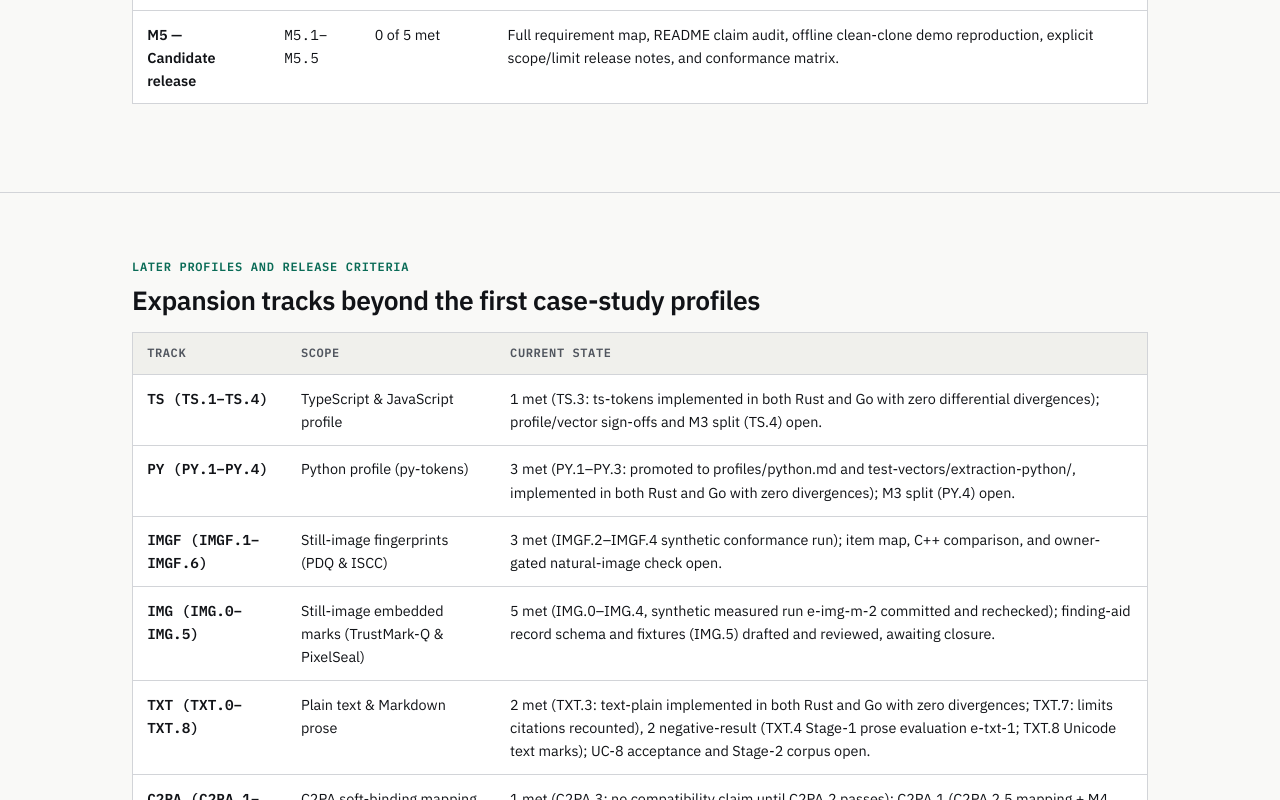
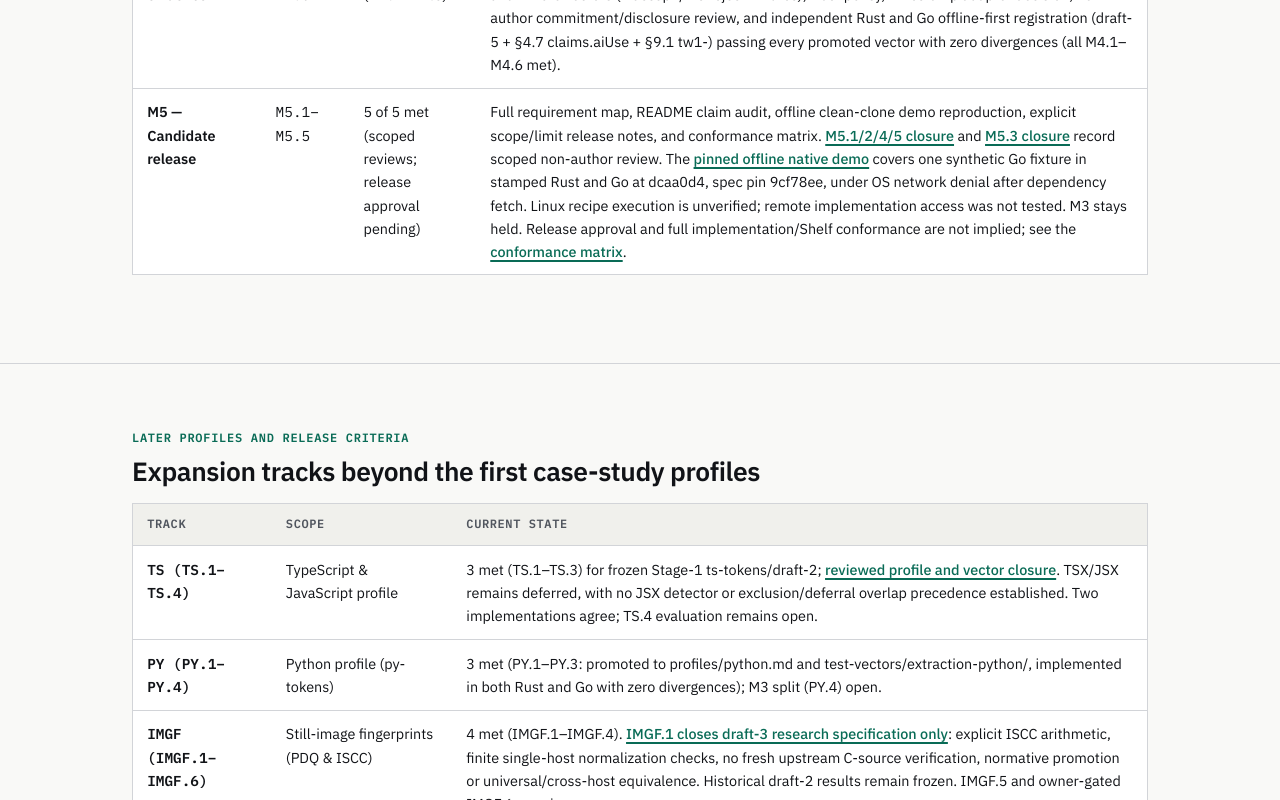
Before and after one commit to connorburgess/traceweave-web, a Next.js app: page /roadmap in a window 1280 px wide. Shown: the part 1820-2620 px from the top of the page. Built offline with nearby package versions, Linux system fonts and the light colour scheme.

Commit message:
Sync scoped M5 and profile closures to roadmap-v2 d66e4b9

```diff
--- a/content/pages/roadmap.md
+++ b/content/pages/roadmap.md
@@ -30,7 +30,7 @@ sections:
           Close when a decision record is committed — for example setting a
           false-alarm budget or choosing whether to omit embedding.
     countsHeading: Current gate counts
-    countsIntro: "Taken from published spec commit `7e30cb7` (verified 2026-11-26), {{source:ROADMAP.md#progress-count}}:"
+    countsIntro: "Taken from published `roadmap-v2` commit `d66e4b942c8ca7da1585cc5f19932456a82f5f1d` (verified 2026-11-26; spec `main` remains at `7e30cb7`), {{source:ROADMAP.md#progress-count}}:"
     countsHeaders:
       - Gate group
       - Total
@@ -114,7 +114,16 @@ sections:
         summary: >-
           Full requirement map, README claim audit, offline clean-clone demo
           reproduction, explicit scope/limit release notes, and conformance
-          matrix.
+          matrix. [M5.1/2/4/5 closure](spec:research/reviews/m5-gate-closure-07c98ca.md)
+          and [M5.3 closure](spec:research/reviews/m5-3-gate-closure-24bb4b8.md)
+          record scoped non-author review. The
+          [pinned offline native demo](https://github.com/connorburgess/traceweave-spec/blob/d66e4b942c8ca7da1585cc5f19932456a82f5f1d/docs/release/offline-demo.md)
+          covers one synthetic Go fixture in stamped Rust and Go at dcaa0d4,
+          spec pin 9cf78ee, under OS network denial after dependency fetch.
+          Linux recipe execution is unverified; remote implementation access
+          was not tested. M3 stays held. Release approval and full
+          implementation/Shelf conformance are not implied; see the
+          [conformance matrix](spec:docs/release/conformance-matrix.md).
 
   - type: tracks-table
     id: later-heading
@@ -128,9 +137,11 @@ sections:
       - track: TS (TS.1–TS.4)
         scope: TypeScript & JavaScript profile
         state: >-
-          1 met (TS.3: ts-tokens implemented in both Rust and Go with zero
-          differential divergences); profile/vector sign-offs and M3 split
-          (TS.4) open.
+          3 met (TS.1–TS.3) for frozen Stage-1 ts-tokens/draft-2;
+          [reviewed profile and vector closure](spec:research/reviews/img-ts-txt-five-gate-closure-73b6d5c.md).
+          TSX/JSX remains deferred, with no JSX detector or exclusion/deferral
+          overlap precedence established. Two implementations agree; TS.4
+          evaluation remains open.
       - track: PY (PY.1–PY.4)
         scope: Python profile (py-tokens)
         state: >-
@@ -140,19 +151,25 @@ sections:
       - track: IMGF (IMGF.1–IMGF.6)
         scope: Still-image fingerprints (PDQ & ISCC)
         state: >-
-          {{fact:track.imgf.met}} met (IMGF.2–IMGF.4 synthetic conformance run);
-          item map, C++ comparison, and owner-gated natural-image check open.
+          {{fact:track.imgf.met}} met (IMGF.1–IMGF.4).
+          [IMGF.1 closes draft-3 research specification only](spec:research/reviews/imgf1-gate-closure-db2848c.md):
+          explicit ISCC arithmetic, finite single-host normalization checks,
+          no fresh upstream C-source verification, normative promotion or
+          universal/cross-host equivalence. Historical draft-2 results remain
+          frozen. IMGF.5 and owner-gated IMGF.6 remain open.
       - track: IMG (IMG.0–IMG.5)
         scope: Still-image embedded marks (TrustMark-Q & PixelSeal)
         state: >-
-          {{fact:track.img.met}} met (IMG.0–IMG.4, synthetic measured run
-          e-img-m-2 committed and rechecked); finding-aid record schema and
-          fixtures (IMG.5) drafted and reviewed, awaiting closure.
+          {{fact:track.img.met}} met (IMG.0–IMG.5). Synthetic e-img-m-2 remains
+          bounded; IMG.5 closes reviewed draft schema accommodation only,
+          without normative promotion, origin proof or C2PA interoperability.
       - track: TXT (TXT.0–TXT.8)
         scope: Plain text & Markdown prose
         state: >-
-          2 met (TXT.3: text-plain implemented in both Rust and Go with zero
-          divergences; TXT.7: limits citations recounted), 2 negative-result
+          4 met (TXT.1–TXT.3 for frozen Stage-1 text-plain/draft-1; TXT.7
+          limits citations). TXT.2 uses mutated-result rejections under OD-T12,
+          not rejected-input partners; Markdown masking remains deferred.
+          Two implementations agree. 2 negative-result
           (TXT.4 Stage-1 prose evaluation e-txt-1; TXT.8 Unicode text marks);
           UC-8 acceptance and Stage-2 corpus open.
       - track: C2PA (C2PA.1–C2PA.3)
--- a/src/data/facts.ts
+++ b/src/data/facts.ts
@@ -3,16 +3,16 @@ import type { CitedFact } from "@/lib/sources";
 export const SPEC_DRAFT_VERSION = "0.1.0-draft.1";
 
 export const ROADMAP_COUNTS = {
-  asOf: "2026-11-25",
+  asOf: "2026-11-26",
   updated: "2026-11-26",
   sourcePath: "ROADMAP.md",
   anchor: "progress-count",
   core: {
     label: "Core M0–M5",
     total: 47,
-    met: 29,
+    met: 34,
     negativeResult: 0,
-    open: 18,
+    open: 13,
     metIds: [
       "M0.1",
       "M0.2",
@@ -43,19 +43,27 @@ export const ROADMAP_COUNTS = {
       "M4.4",
       "M4.5",
       "M4.6",
+      "M5.1",
+      "M5.2",
+      "M5.3",
+      "M5.4",
+      "M5.5",
     ],
   },
   later: {
     label: "Later profiles, EXT and RC",
     total: 55,
-    met: 21,
+    met: 27,
     negativeResult: 2,
-    open: 32,
+    open: 26,
     metIds: [
+      "TS.1",
+      "TS.2",
       "TS.3",
       "PY.1",
       "PY.2",
       "PY.3",
+      "IMGF.1",
       "IMGF.2",
       "IMGF.3",
       "IMGF.4",
@@ -64,6 +72,9 @@ export const ROADMAP_COUNTS = {
       "IMG.2",
       "IMG.3",
       "IMG.4",
+      "IMG.5",
+      "TXT.1",
+      "TXT.2",
       "TXT.3",
       "TXT.7",
       "RES.1",
@@ -192,9 +203,9 @@ export const FACT_VALUES: Record<string, string> = {
   "milestone.m2e.status": "1 of 8 met; 7 deferred",
   "milestone.m3.status": "1 of 7 met (M3.0)",
   "milestone.m4.status": "6 of 6 met (M4.1–M4.6)",
-  "milestone.m5.status": "0 of 5 met",
-  "track.imgf.met": "3",
-  "track.img.met": "5",
+  "milestone.m5.status": "5 of 5 met (scoped reviews; release approval pending)",
+  "track.imgf.met": "4",
+  "track.img.met": "6",
 
   // Worked example (test-vectors/matching/)
   "we.vectorId": WORKED_EXAMPLE.vectorId,
@@ -353,14 +364,14 @@ export const CITED_FACTS: readonly CitedFact[] = [
     sourcePath: "ROADMAP.md",
     anchor: "progress-count",
     label: "Core M0–M5 roadmap gate counts",
-    numbers: ["47", "29", "0", "18", { value: "11", sourceMatch: "M2.1–M2.11" }],
+    numbers: ["47", "34", "0", "13", { value: "11", sourceMatch: "M2.1–M2.11" }],
   },
   {
     id: "roadmap-later-gates",
     sourcePath: "ROADMAP.md",
     anchor: "progress-count",
     label: "Later profiles, EXT and RC gate counts",
-    numbers: ["55", "21", "2", "32"],
+    numbers: ["55", "27", "2", "26"],
   },
   {
     id: "python-profile-draft",
```
Also changed, not shown: content/pages/coverage.md (+12 -4 lines).
